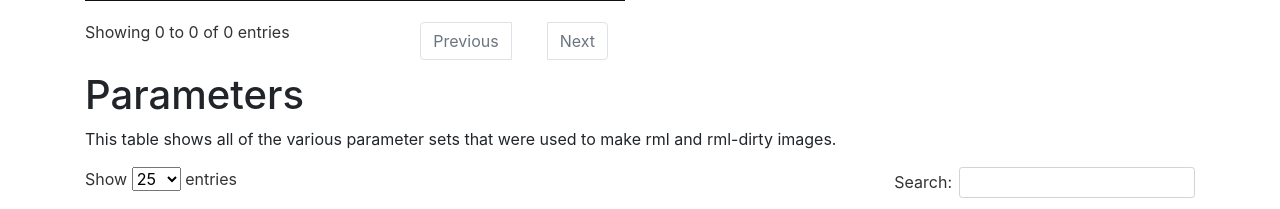
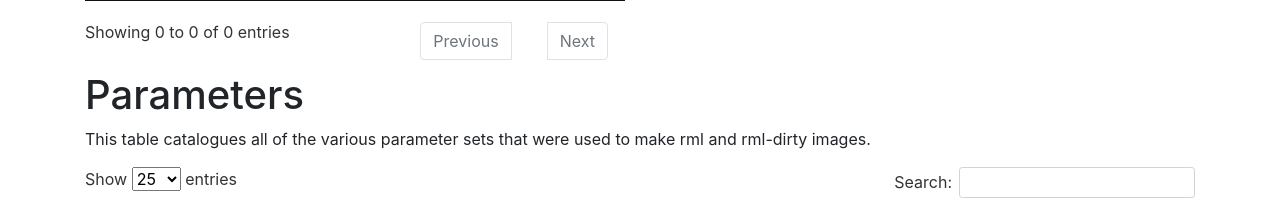
Before and after one commit to AstroChem/MAPServer, a Flask app: template application/templates/glossary.html in a window 1280 px wide. Shown: the part 1979-2188 px from the top of the page. Run offline with Flask 2, Linux system fonts and the light colour scheme; the template is opened without the code that fills it, so the values that code supplies are empty; parts of the project's set-up code (start-up, migrations or seed data) failed here and were passed over; some libraries are stand-ins or nearby versions.

Commit message:
back to macbook.

```diff
--- a/application/templates/glossary.html
+++ b/application/templates/glossary.html
@@ -175,7 +175,7 @@
 <div class="row">
     <div class="col">
         <h1>Parameters</h1>
-        <p>This table shows all of the various parameter sets that were used to make rml and rml-dirty images.</p>
+        <p>This table catalogues all of the various parameter sets that were used to make rml and rml-dirty images.</p>
     <table id="parameters_table_id" class="display">
         <thead>
             <tr>
--- a/requirements.txt
+++ b/requirements.txt
@@ -5,4 +5,4 @@ flask-bootstrap
 sqlalchemy
 pandas
 bokeh
-/opt/python/ondeck/app/MAPSDB/
+./MAPSDB
```
Also changed, not shown: 2 other files.
